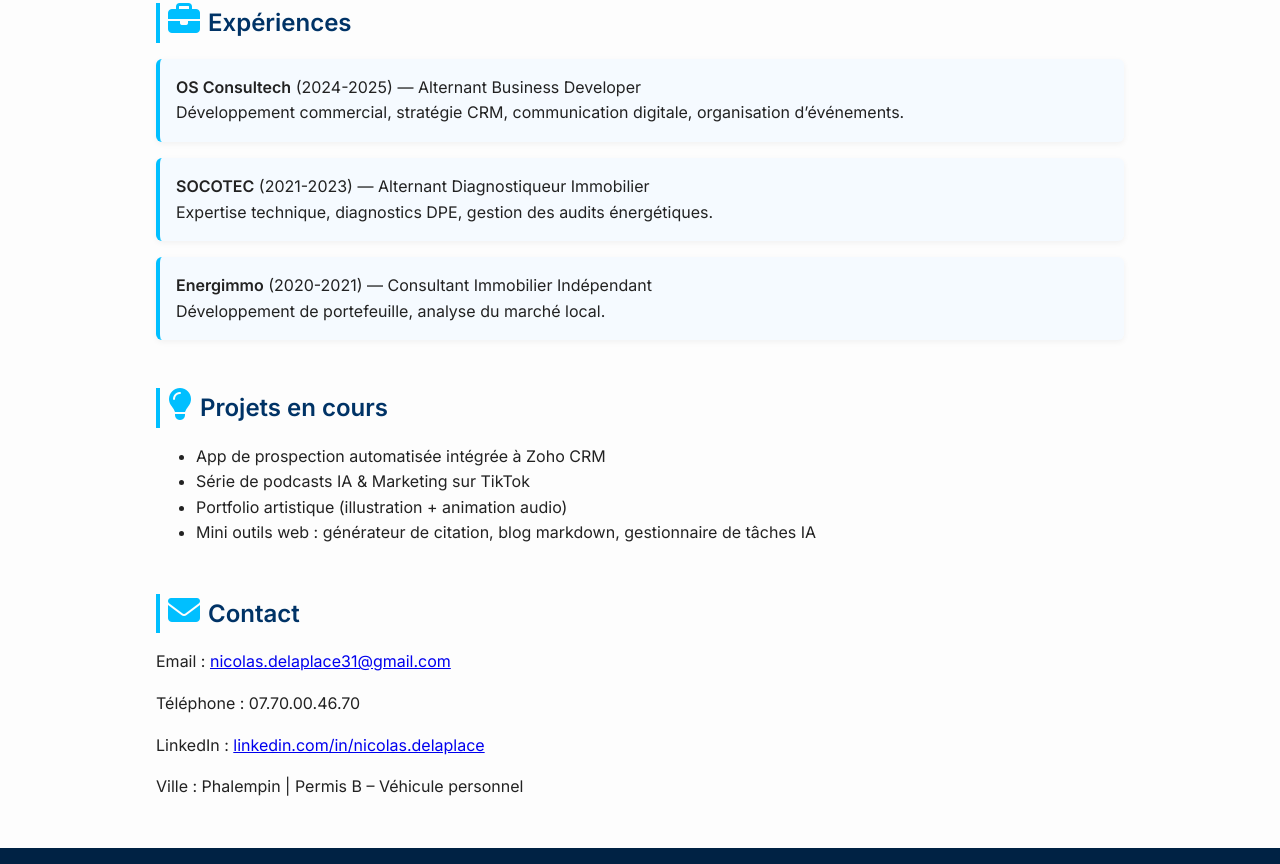
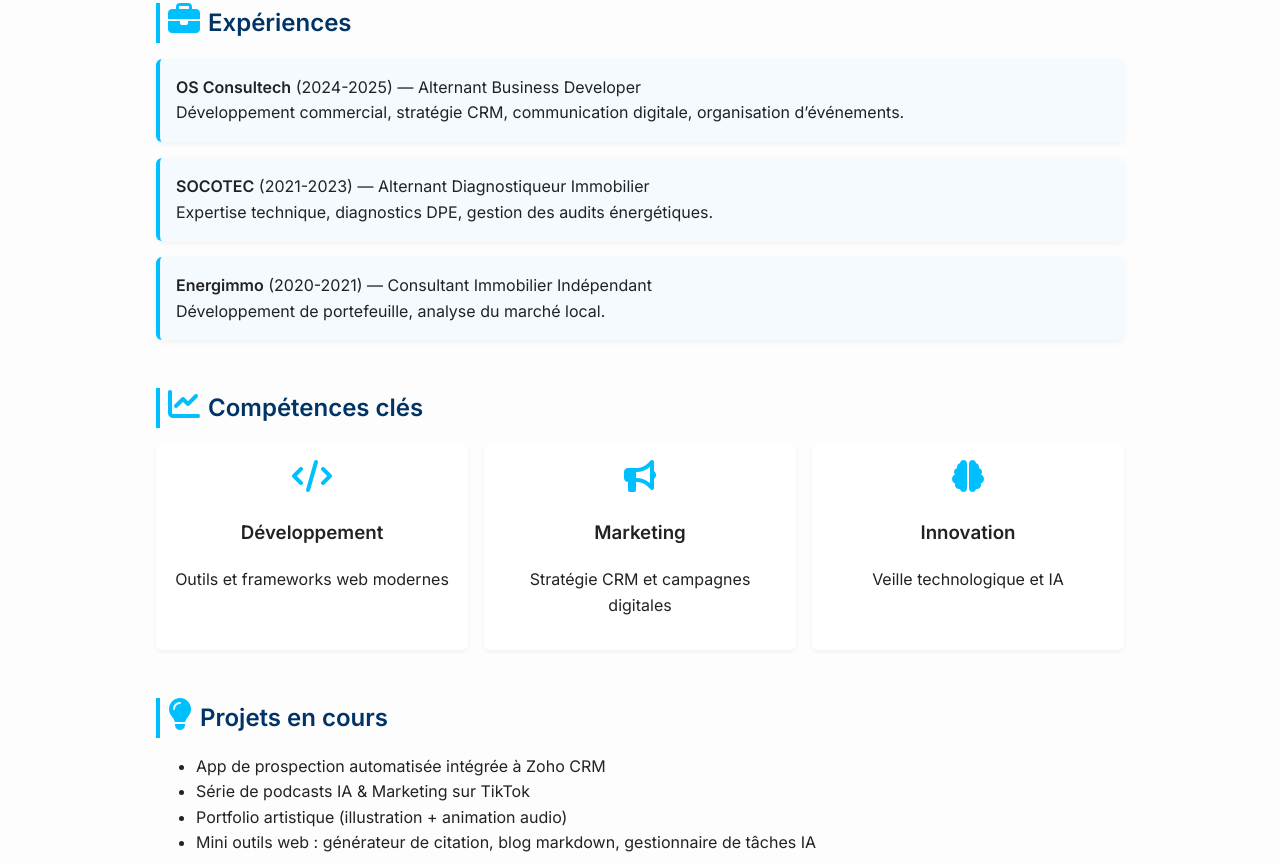
Before and after one commit to Jesuuzs/mon-site-nicolas, a plain HTML site: page index.html in a window 1280 px wide. Shown: the part 836-1700 px from the top of the page. Drawn offline with nearby package versions, Linux system fonts and the light colour scheme.

Commit message:
Add tagline for improved UX

```diff
--- a/index.html
+++ b/index.html
@@ -15,6 +15,7 @@
   <header>
     <h1>Nicolas Delaplace</h1>
     <p>Business Developer &mdash; Développeur IA</p>
+    <p class="tagline">J'accompagne les entreprises dans leur croissance digitale</p>
   </header>
 
   <nav>
@@ -52,6 +53,27 @@
       </div>
     </section>
 
+    <section id="dashboard" data-aos="fade-up" data-aos-delay="150">
+      <h2><i class="fas fa-chart-line icon" aria-hidden="true"></i>Compétences clés</h2>
+      <div class="grid">
+        <div class="info">
+          <i class="fas fa-code"></i>
+          <h3>Développement</h3>
+          <p>Outils et frameworks web modernes</p>
+        </div>
+        <div class="info">
+          <i class="fas fa-bullhorn"></i>
+          <h3>Marketing</h3>
+          <p>Stratégie CRM et campagnes digitales</p>
+        </div>
+        <div class="info">
+          <i class="fas fa-brain"></i>
+          <h3>Innovation</h3>
+          <p>Veille technologique et IA</p>
+        </div>
+      </div>
+    </section>
+
     <section id="projets" data-aos="fade-up" data-aos-delay="200">
       <h2><i class="fas fa-lightbulb icon" aria-hidden="true"></i>Projets en cours</h2>
       <ul>
--- a/style.css
+++ b/style.css
@@ -100,3 +100,31 @@ footer{
 @media (min-width:768px){
   header h1{ font-size:3rem; }
 }
+/* Dashboard improvements */
+.tagline{
+  font-weight:600;
+  margin-top:0.5rem;
+  z-index:1;
+}
+.grid{
+  display:grid;
+  grid-template-columns:repeat(auto-fit,minmax(200px,1fr));
+  gap:1rem;
+}
+.info{
+  background:#fff;
+  border-radius:6px;
+  padding:1rem;
+  text-align:center;
+  box-shadow:0 2px 4px rgba(0,0,0,0.05);
+  transition:transform .3s,box-shadow .3s;
+}
+.info i{
+  font-size:2rem;
+  color:#00bfff;
+  margin-bottom:0.5rem;
+}
+.info:hover{
+  transform:translateY(-5px);
+  box-shadow:0 4px 12px rgba(0,0,0,0.1);
+}
```
Also changed, not shown: 1 other file.
